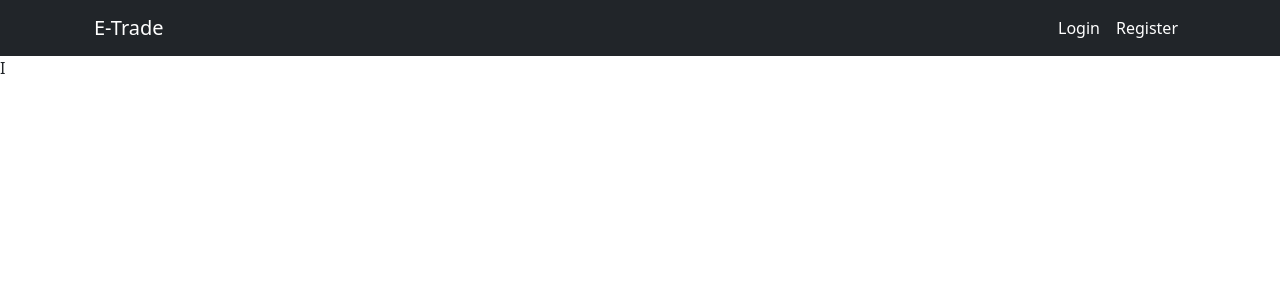
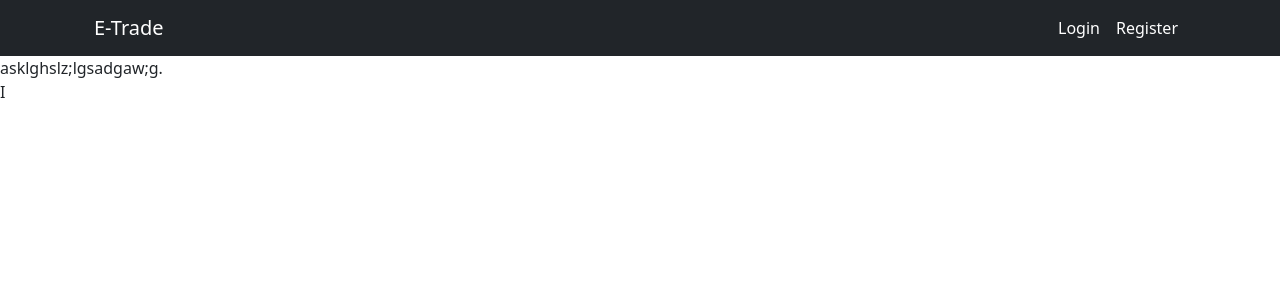
Before and after one commit to mahmoud08sakr/E-Commerce-React.js, a React (Create React App) app: page /allorders in a window 1280 px wide. Shown: the top 300 px of the page. Built offline with nearby package versions, Linux system fonts and the light colour scheme; sample sign-in values are in the browser's storage.

Commit message:
payment with cartID done

```diff
--- a/src/App.jsx
+++ b/src/App.jsx
@@ -13,7 +13,7 @@ import Product from './Component/Product/Product.jsx'
 import ProductDetails from './Component/ProductDetails/ProductDetails'
 import CounterContextProvider from './Context/CounterContext'
 import CartContextProvider from './Context/CartContext'
-import allorders from './Component/allorders/allorders'
+import AllOrder from './Component/AllOrder/AllOrder'
 import CheckOut from './Component/CheckOut/CheckOut'
 import { Toaster } from 'react-hot-toast';
 
@@ -88,7 +88,7 @@ export default function App() {
           path: "allorders", element:
 
             <ProtectedRoutes>
-              < allorders />I
+              < AllOrder />I
             </ProtectedRoutes>
 
         },
--- /dev/null
+++ b/src/Component/AllOrder/AllOrder.jsx
@@ -0,0 +1,9 @@
+import React from 'react'
+import styel from './AllOrder.module.css'
+
+export default function AllOrder() {
+    return (
+        <div>
+asklghslz;lgsadgaw;g.        </div>
+    )
+}
--- /dev/null
+++ b/src/Component/AllOrder/AllOrder.module.css
@@ -0,0 +1 @@
+.AllOrder {}
--- a/src/Component/CheckOut/CheckOut.jsx
+++ b/src/Component/CheckOut/CheckOut.jsx
@@ -13,7 +13,9 @@ export default function CheckOut() {
 
 
 
-    let { generateOnlinePayment } = useContext(CartContext)
+    let { generateOnlinePayment, getAllCart } = useContext(CartContext)
+
+
 
 
 
@@ -21,11 +23,18 @@ export default function CheckOut() {
     async function HandelPayment(values) {
         console.log(values);
 
-        let {data} = await generateOnlinePayment('64738736d911f500084b5c20', values)
+
+
+        let res = await getAllCart()
+        console.log();
+
+
+
+        let { data } = await generateOnlinePayment(res.data.data._id, values)
         console.log(data);
-        if(data.session){
+        if (data.session) {
 
-            window.location.href= data.session.url
+            window.location.href = data.session.url
         }
     }
 
--- a/src/Component/allorders/allorders.jsx
+++ /dev/null
@@ -1,10 +0,0 @@
-import React from 'react'
-import styel from './allorders.module.css'
-
-export default function Allorders() {
-    return (
-        <div>
-            <h4>aksjgaskfj</h4>
-        </div>
-    )
-}
--- a/src/Component/allorders/allorders.module.css
+++ /dev/null
@@ -1 +0,0 @@
-.Allorders {}
```
